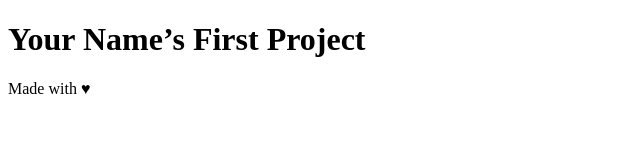
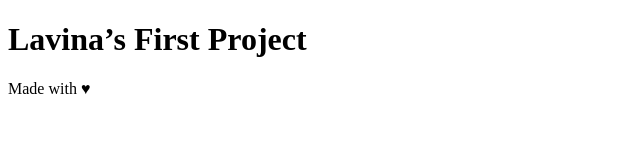
Before and after one commit to Air0n3/mynewproject, a plain HTML site: page index.html in a window 1280 px wide. Shown: the whole page, without its empty margins (0-640 px from the left). Drawn offline with Linux system fonts and the light colour scheme.

Commit message:
Modified h1 to display my name

```diff
--- a/index.html
+++ b/index.html
@@ -11,7 +11,7 @@
 <body>
 
     <header>
-        <h1>Your Name’s First Project</h1>
+        <h1>Lavina’s First Project</h1>
     </header>
 
     <div class="container">
```
